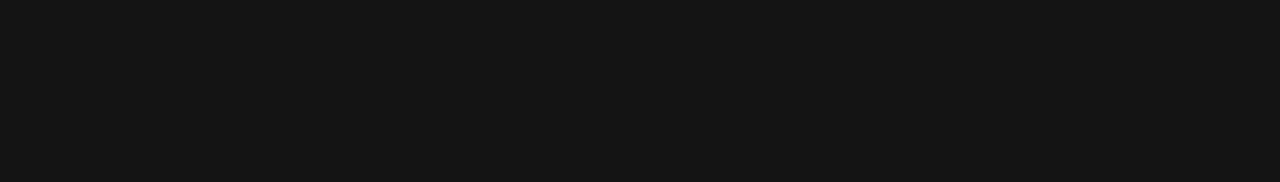
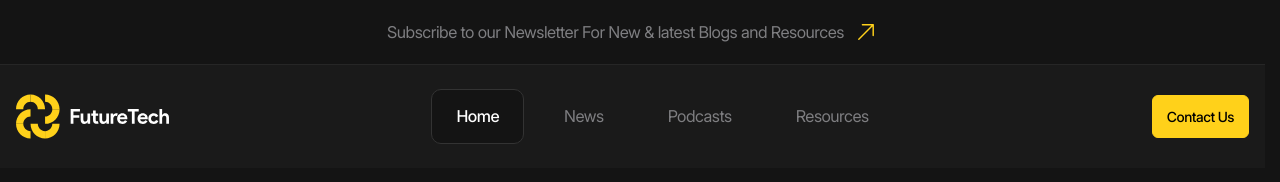
Before and after one commit to chig-ll/future-tech, a website: page index.html in a window 1280 px wide. Drawn offline with Linux system fonts and the light colour scheme.

Commit message:
start header
//1.36

```diff
--- a/index.html
+++ b/index.html
@@ -10,6 +10,63 @@
 	<script src="./scripts/main.js" type="module" defer></script>
 </head>
 <body>
+	<header class="header">
+		<div class="header__promo">
+			<div class="header__promo-inner container">
+				<a href=" " class="header__promo-link">
+					<span class="icon icon--yellow-arrow">
+						Subscribe to our Newsletter For New & latest Blogs and Resources
+					</span>
+				</a>
+			</div>
+		</div>
+		<div class="header__body">
+			<div class="header__body-inner container">
+				<a class="header__logo logo"
+				   href="/"
+				   aria-label="Home"
+				   title="Home">
+					<img
+						class="logo__image"
+						src="./images/logo.svg"
+						alt=""
+						width="179" height="50"
+					/>
+				</a>
+				<div class="header__overlay">
+					<nav class="header__menu">
+						<ul class="header__menu-list">
+							<li class="header__menu-item">
+								<a class="header__menu-link is-active" href="/">Home</a>
+							</li>
+							<li class="header__menu-item">
+								<a class="header__menu-link" href="/">News</a>
+							</li>
+							<li class="header__menu-item">
+								<a class="header__menu-link" href="/">Podcasts</a>
+							</li>
+							<li class="header__menu-item">
+								<a class="header__menu-link" href="/">Resources</a>
+							</li>
+						</ul>
+					</nav>
+					<a class="header__contacts-us-link button button--accent" href="/">
+						Contact Us
+					</a>
+				</div>
+				<button
+				    class="header__burger-button burger-button visible-mobile"
+				    type="button"
+				    aria-label="Open menu"
+				    title="Open menu"
+				>
+					<span class="burger-button__line"></span>
+					<span class="burger-button__line"></span>
+					<span class="burger-button__line"></span>
+				</button>
+			</div>
+		</div>
+	</header>
 
 </body>
 </html>
--- a/styles/_variables.scss
+++ b/styles/_variables.scss
@@ -22,6 +22,10 @@
 	--container-width: #{rem(1600)};
 	--container-padding-inline: #{rem(16)};
 
+	--border: #{rem(1)} solid var(--dark-black-15);
+	--border-radius-medium: #{rem(10)};
+	--border-radius-average: #{rem(12)};
+
 	--transition-duration: 0.3s;
 
 	@include laptop {
--- /dev/null
+++ b/styles/blocks/_button.scss
@@ -0,0 +1,38 @@
+@use '../helpers' as *;
+
+.button {
+	display: inline-flex;
+	justify-content: center;
+	padding: rem(18) rem(24);
+	font-size: rem(18);
+	color: var(--color-gray-light);
+	white-space: nowrap;
+	background-color: var(--color-black-accent);
+	border: var(--border);
+	border-radius: var(--border-radius-average);
+
+	@include laptop {
+		padding: rem(14) rem(20);
+		font-size: rem(14);
+		border-radius:rem(8);
+	}
+
+	@include hover {
+		color: var(--color-accent);
+		border-color: var(--color-accent);
+		background-color: var(--dark-black-10);
+	}
+
+	&--accent {
+		font-weight: 500;
+		color: var(--color-black);
+		border-color: var(--color-accent);
+		background-color: var(--color-accent);
+		border-radius: var(--border-radius-medium);
+
+		@include laptop {
+			padding: rem(10) rem(14);
+			border-radius: rem(6);
+		}
+	}
+}
--- /dev/null
+++ b/styles/blocks/_header.scss
@@ -0,0 +1,49 @@
+@use '../helpers' as *;
+
+.header {
+	&__promo {
+		padding-block: rem(20);
+		text-align: center;
+		border-bottom: var(--border);
+	}
+
+	&__body {
+		padding-block: rem(24);
+		background-color: var(--dark-black-10);
+
+		&-inner {
+			display: flex;
+			justify-content: space-between;
+			align-items: center;
+			column-gap: rem(10);
+		}
+	}
+
+	&__overlay {
+		@include mobile-above {
+			display: contents;
+		}
+	}
+
+	&__menu {
+		&-list {
+			display: flex;
+			align-items: center;
+			column-gap: rem(16);
+		}
+
+		&-link {
+			padding: rem(14) rem(24);
+			color: var(--color-gray);
+
+			&.is-active {
+				color: var(--color-white);
+				background-color: var(--color-black-accent);
+				border-radius: var(--border-radius-medium);
+				border: 1px solid var(--dark-black-20);
+				font-weight: 500;
+				pointer-events: none;
+			}
+		}
+	}
+}
--- /dev/null
+++ b/styles/blocks/_icon.scss
@@ -0,0 +1,25 @@
+@use '../helpers' as *;
+
+.icon {
+	display: inline-flex;
+	align-items: center;
+	column-gap: rem(10);
+
+	&::after {
+		--size: #{rem(24)};
+
+		@include square(var(--size));
+
+		content: '';
+		flex-shrink: 0;
+		background-position: center;
+		background-size: contain;
+		background-repeat: no-repeat;
+	}
+
+	&--yellow-arrow {
+		&::after {
+			background-image: url('../../icons/arrow-top-right_yellow.svg');
+		}
+	}
+}
--- /dev/null
+++ b/styles/blocks/_logo.scss
@@ -0,0 +1,5 @@
+@use '../helpers' as *;
+
+.logo {
+	max-width: fluid(178, 126);
+}
--- a/styles/main.scss
+++ b/styles/main.scss
@@ -3,3 +3,9 @@
 @use 'variables';
 @use 'utils';
 @use 'globals';
+
+@use 'blocks/icon';
+@use 'blocks/logo';
+@use 'blocks/button';
+@use 'blocks/burger-button';
+@use 'blocks/header';
```
Also changed, not shown: icons/arrow-top-right_yellow.svg (added), images/logo.svg (added), styles/blocks/_burger-button.scss (added), styles/main.css, 1 other file.
